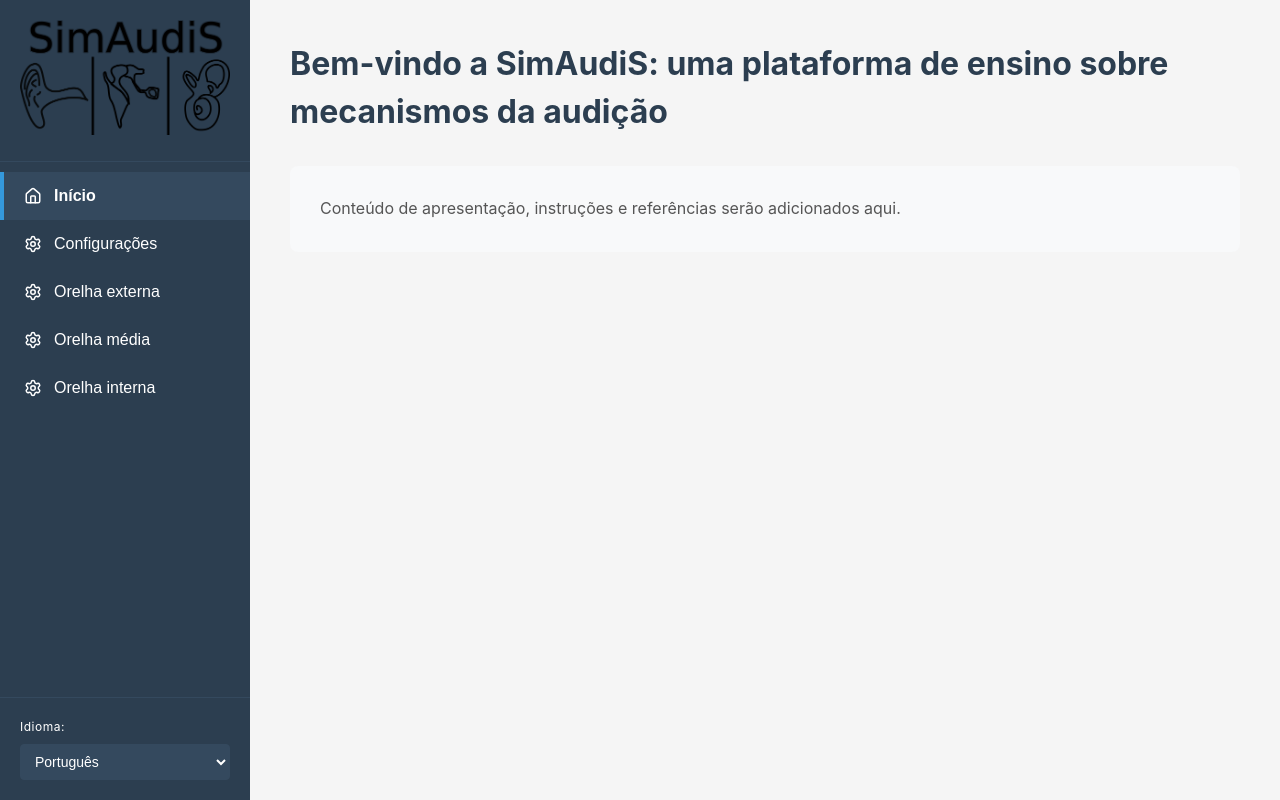
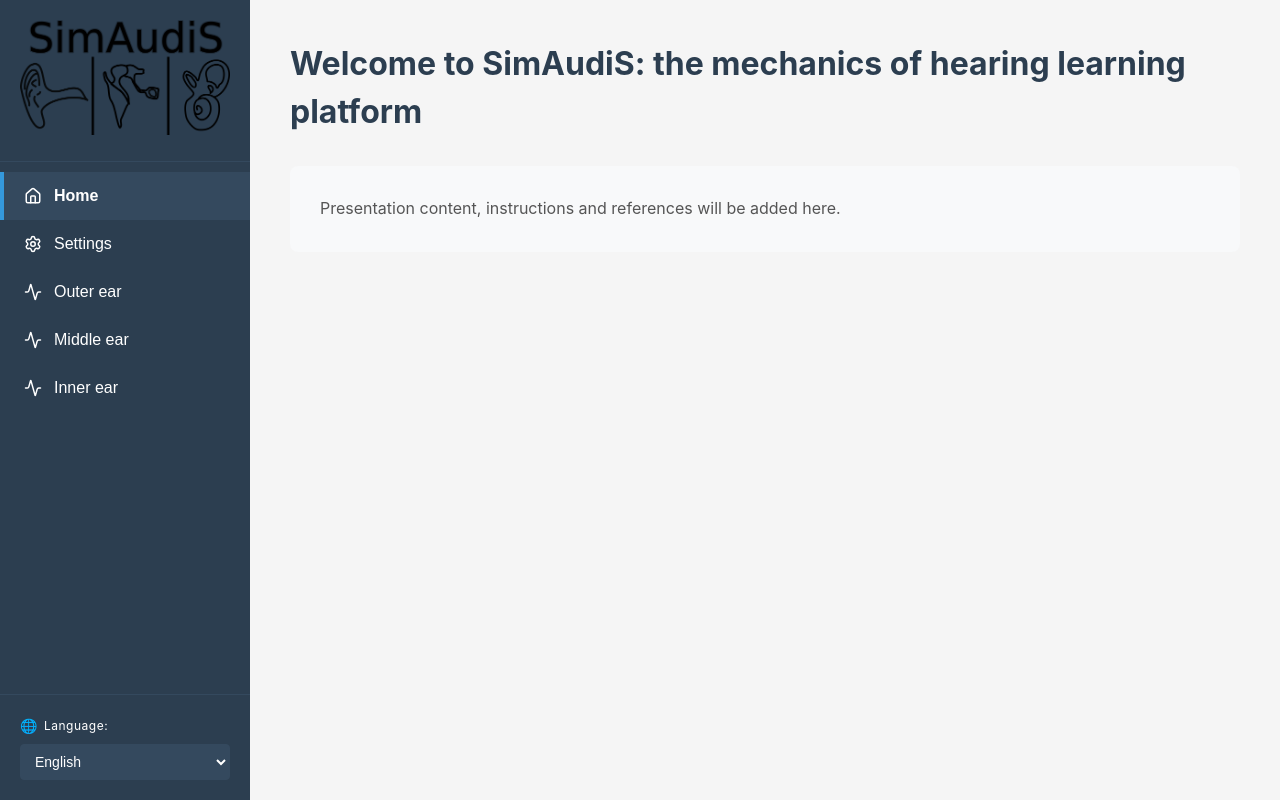
Before and after one commit to LucasCostaLobato/auditory-system-frontend, a React (Vite) app: page / in a window 1280 px wide. Built offline with nearby package versions, Linux system fonts and the light colour scheme.

Commit message:
Update icons and default language

```diff
--- a/src/components/common/LanguageSelector.css
+++ b/src/components/common/LanguageSelector.css
@@ -10,6 +10,13 @@
   font-size: 12px;
   /* text-transform: uppercase; */
   letter-spacing: 0.5px;
+  display: flex;
+  align-items: center;
+  gap: 6px;
+}
+
+.language-icon {
+  font-size: 14px;
 }
 
 .language-select {
--- a/src/components/common/LanguageSelector.jsx
+++ b/src/components/common/LanguageSelector.jsx
@@ -12,7 +12,10 @@
 
   return (
     <div className="language-selector">
-      <label className="language-label">{t('language.selector')}:</label>
+      <label className="language-label">
+        <span className="language-icon">🌐</span>
+        {t('language.selector')}:
+      </label>
       <select
         className="language-select"
         value={language}
--- a/src/components/sidebars/Sidebar.jsx
+++ b/src/components/sidebars/Sidebar.jsx
@@ -1,5 +1,5 @@
 import { useLanguage } from '../../contexts/LanguageContext';
-import { Home, Settings } from 'lucide-react';
+import { Home, Settings, Activity } from 'lucide-react';
 import LanguageSelector from '../common/LanguageSelector';
 import logo from '../../assets/simaudis_logo_v1.png';
 import './Sidebar.css';
@@ -10,9 +10,9 @@
   const menuItems = [
     { id: 'home', label: t('menu.home'), icon: Home },
     { id: 'settings', label: t('menu.settings'), icon: Settings },
-    { id: 'outerEar', label: t('menu.outerEar'), icon: Settings },
-    { id: 'middleEar', label: t('menu.middleEar'), icon: Settings },
-    { id: 'innerEar', label: t('menu.innerEar'), icon: Settings }
+    { id: 'outerEar', label: t('menu.outerEar'), icon: Activity },
+    { id: 'middleEar', label: t('menu.middleEar'), icon: Activity },
+    { id: 'innerEar', label: t('menu.innerEar'), icon: Activity }
   ];
 
   return (
--- a/src/contexts/LanguageContext.jsx
+++ b/src/contexts/LanguageContext.jsx
@@ -4,7 +4,7 @@
 const LanguageContext = createContext();
 
 export const LanguageProvider = ({ children }) => {
-  const [language, setLanguage] = useState('pt');
+  const [language, setLanguage] = useState('en');
 
   const t = (key) => {
     const keys = key.split('.');
```
